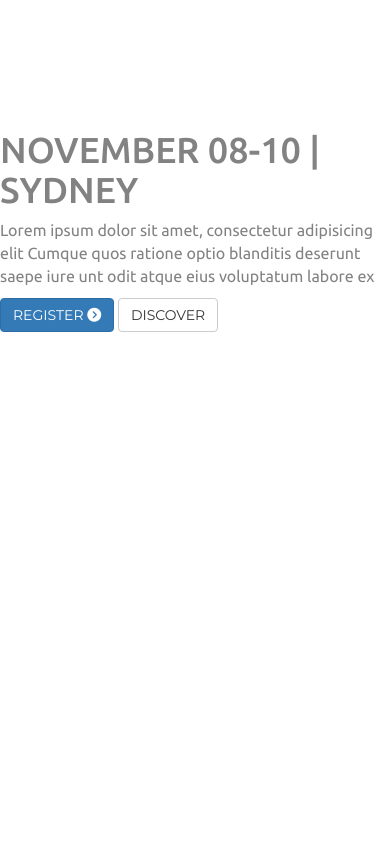
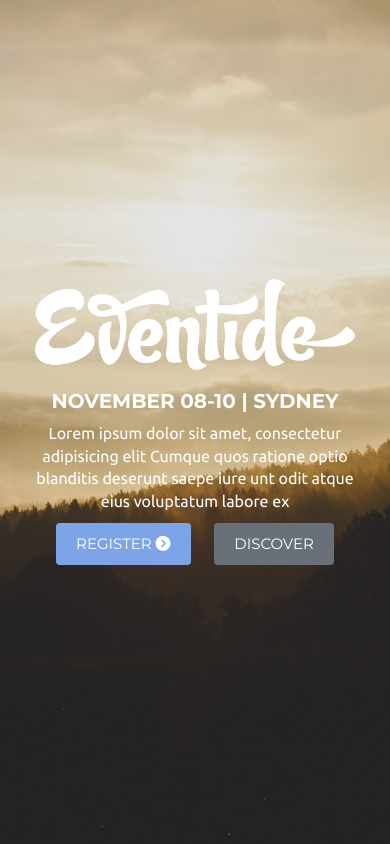
Before and after one commit to TimchenkoSergey/Lending-bst, a plain HTML site: page index.html in a window 390 px wide. Drawn offline with nearby package versions, Linux system fonts and the light colour scheme.

Commit message:
Complete header styles and added media queries.

```diff
--- a/css/main.css
+++ b/css/main.css
@@ -2,11 +2,16 @@
  * Basic styles
  * ========================================================== */
 
+ html {
+ 	height: 100%;
+ }
+
  body {
+ 	height: 100%;
  	background-color: #fff;
  	color: #828282;
 
- 	font-family: 'Ubuntu', sans-serif;
+ 	font-family: "Ubuntu", sans-serif;
  	font-size: 16px;
  	font-weight: 400;
  }
@@ -18,7 +23,7 @@
  h2 {
  	margin-top: 0;
 
- 	font-family: 'Montserrat', sans-serif;
+ 	font-family: "Montserrat", sans-serif;
  	font-size: 30px;
  	text-transform: uppercase;
  }
@@ -26,7 +31,7 @@
  a {
  	color: #2cc7c1;
 
- 	font-family: 'Montserrat', sans-serif;
+ 	font-family: "Montserrat", sans-serif;
  	font-size: 17px;
  	font-weight: 700;
  }
@@ -35,3 +40,127 @@
  	max-width: 100%;
  	height: auto;
  }
+
+ .btn {
+ 	margin: 0 10px;
+ 	padding: 10px 20px;
+
+ 	border: none;
+
+ 	color: #fff;
+
+ 	font-family: "Montserrat", sans-serif;
+ 	font-size: 17px;
+ 	text-transform: uppercase;
+
+ 	transition: 0.5s;
+ }
+
+/* ==========================================================
+ * Header
+ * ========================================================== */
+
+ .header {
+ 	height: 100%;
+ 	min-height: 500px;
+ 	background: url(../img/2.jpg) center no-repeat;
+ 	background-size: cover;
+ }
+
+ .header-table {
+ 	width: 100%;
+ 	height: 100%;
+ 	display: table;
+ }
+
+ .header-row {
+ 	display: table-row;
+ }
+
+ .header-cell {
+ 	display: table-cell;
+
+ 	text-align: center;
+ 	vertical-align: middle;
+ }
+
+ .header-center {
+ 	/*Focus on the logo width*/
+ 	max-width: 600px;
+ 	display: inline-block;
+ }
+
+ .header-center h1 {
+ 	color: #fff;
+
+ 	font-family: "Montserrat", sans-serif;
+ 	font-size: 31px;
+ 	font-weight: 700;
+ 	text-transform: uppercase;
+ }
+
+ .header-center p {
+ 	color: #fff;
+
+ 	font-size: 20px;
+ }
+
+ .header-center .btn-primary {
+ 	background-color: #7ea4e8;
+ }
+
+ .header-center .btn-primary:hover {
+ 	background-color: #6787c2;
+ }
+
+ .header-center .btn-default {
+ 	background-color: #6a7079;
+ }
+
+ .header-center .btn-default:hover {
+ 	background-color: #474c52;
+ 	color: #fff;
+ }
+
+/* ==========================================================
+ * Media query
+ * ========================================================== */
+
+ @media screen and (max-width: 1200px) {
+
+ }
+
+ @media screen and (max-width: 992px) {
+
+ }
+
+ @media screen and (max-width: 767px) {
+
+ }
+
+ @media screen and (max-width: 630px) {
+
+	.header {
+		min-height: 320px;
+	}
+
+ 	.header-center {
+ 		max-width: 320px;
+ 	}
+
+ 	.header-center h1 {
+ 		font-size: 20px;
+ 	}
+
+ 	.header-center p {
+ 		font-size: 16px;
+ 	}
+
+ 	.header-center .btn {
+ 		font-size: 15px;
+ 	}
+ }
+
+ @media screen and (max-width: 480px) {
+
+ }
--- a/index.html
+++ b/index.html
@@ -19,15 +19,19 @@
 </head>
 <body>
 	<header class="header">
-		<div class="section-table">
-			<div class="section-row">
-				<div class="section-cell">
+		<div class="header-table">
+			<div class="header-row">
+				<div class="header-cell">
+					<div class="header-center">
 						<div class="logo">
 							<img src="img/logo.png" alt="logo">
 						</div>
 						<h1>NOVEMBER 08-10 | SYDNEY</h1>
 						<p>
-						Lorem ipsum dolor sit amet, consectetur adipisicing elit Cumque quos ratione optio  blanditis deserunt saepe iure unt odit atque eius voluptatum labore ex
+							Lorem ipsum dolor sit amet, consectetur
+							 adipisicing elit Cumque quos ratione optio
+							 blanditis deserunt saepe iure unt odit
+							 atque eius voluptatum labore ex
 						</p>
 						<div class="buttons">
 							<a class="btn btn-primary" href="#">
@@ -39,6 +43,7 @@
 					</div>
 				</div>
 			</div>
+		</div>
 	</header>
 
 	<script src="https://ajax.googleapis.com/ajax/libs/jquery/1.11.0/jquery.min.js"></script>
```
Lines whose indentation alone changed are shown as unchanged.
